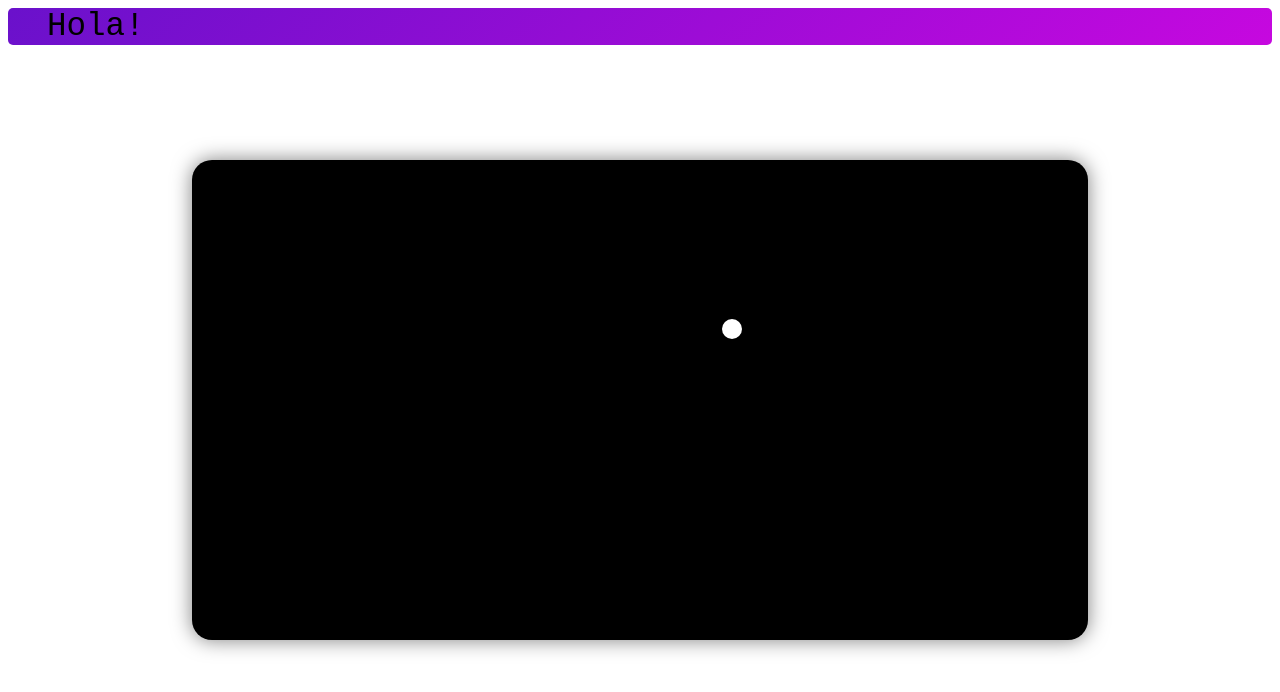
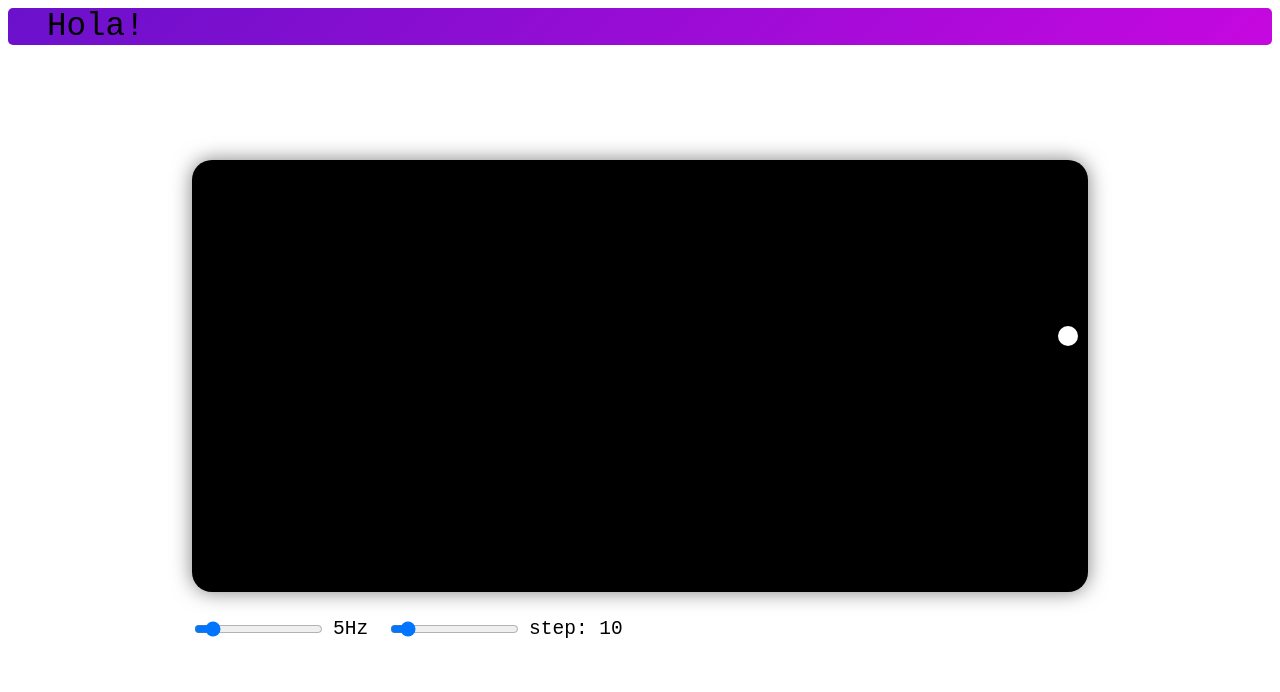
Before and after one commit to teshanshanuka/mypage, a SvelteKit app: page / in a window 1280 px wide. Shown: the top 692 px of the page. Built offline with nearby package versions, Linux system fonts and the light colour scheme.

Commit message:
feat: animate ball
Dumped canvas for now

```diff
--- a/src/routes/+page.svelte
+++ b/src/routes/+page.svelte
@@ -1,40 +1,67 @@
 <script lang="ts">
   import { onMount } from 'svelte';
+  import { tweened, type Tweened } from 'svelte/motion';
+  import { cubicOut } from 'svelte/easing';
 
-  let canvas: HTMLCanvasElement;
-  let ctx: CanvasRenderingContext2D;
+  const rand = (min: number, max: number) => Math.floor(Math.random() * (max - min)) + min;
+  const randChoice = (arr: any[]) => arr[Math.floor(Math.random() * arr.length)];
+  const trimToRange = (val: number, min: number, max: number) => Math.max(Math.min(val, max), min);
+
+  let mycanvas: HTMLDivElement;
+  let width: number, height: number, stepX: number, stepY: number;
+  let margin = 10;
+  let freq = 5;
+  let step = 10;
+
+  let blobX = tweened(undefined, {
+    duration: 400,
+    easing: cubicOut,
+  }) as unknown as Tweened<number>;
+  let blobY = tweened(null, {
+    duration: 400,
+    easing: cubicOut,
+  }) as unknown as Tweened<number>;
 
   onMount(() => {
-    ctx = canvas.getContext('2d') as CanvasRenderingContext2D;
+    ({ width, height } = mycanvas.getBoundingClientRect());
+    width -= 2 * margin;
+    height -= 2 * margin;
+    blobX.set(rand(margin, margin + width));
+    blobY.set(rand(margin, margin + height));
+  });
 
-    // Set the canvas size to match the CSS-rendered size
-    canvas.width = canvas.offsetWidth;
-    canvas.height = canvas.offsetHeight;
+  let clear: number;
+  const updateAnim = () => {
+    clearInterval(clear);
+    const stepT = (1 / freq) * 1000;
 
-    // Generate random position for the circle
-    const randomX = Math.floor(Math.random() * (canvas.width - 20)) + 10; // Ensure it stays within bounds
-    const randomY = Math.floor(Math.random() * (canvas.height - 20)) + 10;
+    clear = setInterval(() => {
+      stepX = randChoice([-step, 0, step]);
+      stepY = randChoice([-step, 0, step]);
 
-    // Draw the white circle
-    function drawCircle() {
-      ctx.clearRect(0, 0, canvas.width, canvas.height); // Clear previous drawing
-      ctx.beginPath();
-      ctx.arc(randomX, randomY, 10, 0, Math.PI * 2, false); // Circle with radius 10
-      ctx.fillStyle = 'white';
-      ctx.fill();
-      ctx.closePath();
-    }
-
-    drawCircle();
-    console.log(randomX, randomY);
-  });
+      blobX.set(trimToRange($blobX + stepX, margin, width - margin), { duration: stepT });
+      blobY.set(trimToRange($blobY + stepY, margin, height - margin), { duration: stepT });
+    }, stepT);
+  }
+  updateAnim();
 </script>
 
 <title>Teshan's stuff</title>
 
 <body>
   <div class="welcome"><span class="blink">\></span>Hola!</div>
-  <canvas class="window" bind:this={canvas}> </canvas>
+  <div class="container">
+    <div class="mycanvas" bind:this={mycanvas}>
+      <div class="blob" style="left: {$blobX}px; top: {$blobY}px;"></div>
+    </div>
+
+    <div class="range-container">
+      <input type="range" min="0.1" max="50" step="0.1" bind:value={freq} on:input={updateAnim} class="range-slider" />
+      <span class="range-text">{freq}Hz</span>
+      <input type="range" min="1" max="100" step="1" bind:value={step} on:input={updateAnim} class="range-slider" />
+      <span class="range-text">step: {step}</span>
+    </div>
+  </div>
 </body>
 
 <style>
@@ -49,25 +76,60 @@
   }
 
   @keyframes blink-animation {
-    0% { opacity: 1; }
-    50% { opacity: 0; }
-    100% { opacity: 1; }
+    0% {
+      opacity: 1;
+    }
+    50% {
+      opacity: 0;
+    }
+    100% {
+      opacity: 1;
+    }
   }
 
-  .window {
+  .container {
     width: 70%;
     height: 60%;
-    background-color: black;
     position: absolute;
     left: 15%;
     top: 20%;
+  }
+  .mycanvas:hover {
+    box-shadow: 0 0 40px 0 rgba(0, 0, 0, 0.5);
+    transform: scale(1.01);
+  }
+  .mycanvas {
+    width: 100%;
+    height: 90%;
+    position: absolute;
     border-radius: 20px;
+    background-color: black;
     box-shadow: 0 0 20px 0 rgba(0, 0, 0, 0.5);
+    top: 0;
     transition: all 0.15s ease-in-out;
   }
-  .window:hover {
-    box-shadow: 0 0 40px 0 rgba(0, 0, 0, 0.5);
-    transform: scale(1.01);
+
+  .range-container {
+    display: flex;
+    align-items: center; /* Align the slider and text vertically */
+    position: absolute;
+    bottom: 0;
+  }
+
+  .range-slider {
+    margin-right: 10px; /* Add some space between the slider and the text */
+  }
+  .range-text {
+    font-size: 1.5em;
+    margin-right: 20px;
+  }
+
+  .blob {
+    width: 20px;
+    height: 20px;
+    border-radius: 50%;
+    background-color: white;
+    position: absolute;
   }
 
   body {
@@ -75,5 +137,6 @@
     padding: 0;
     border-radius: 5px;
     background: linear-gradient(135deg, #6a11cb, #c608df); /* Blue/Purple gradient */
+    font-family: monospace;
   }
 </style>
```
